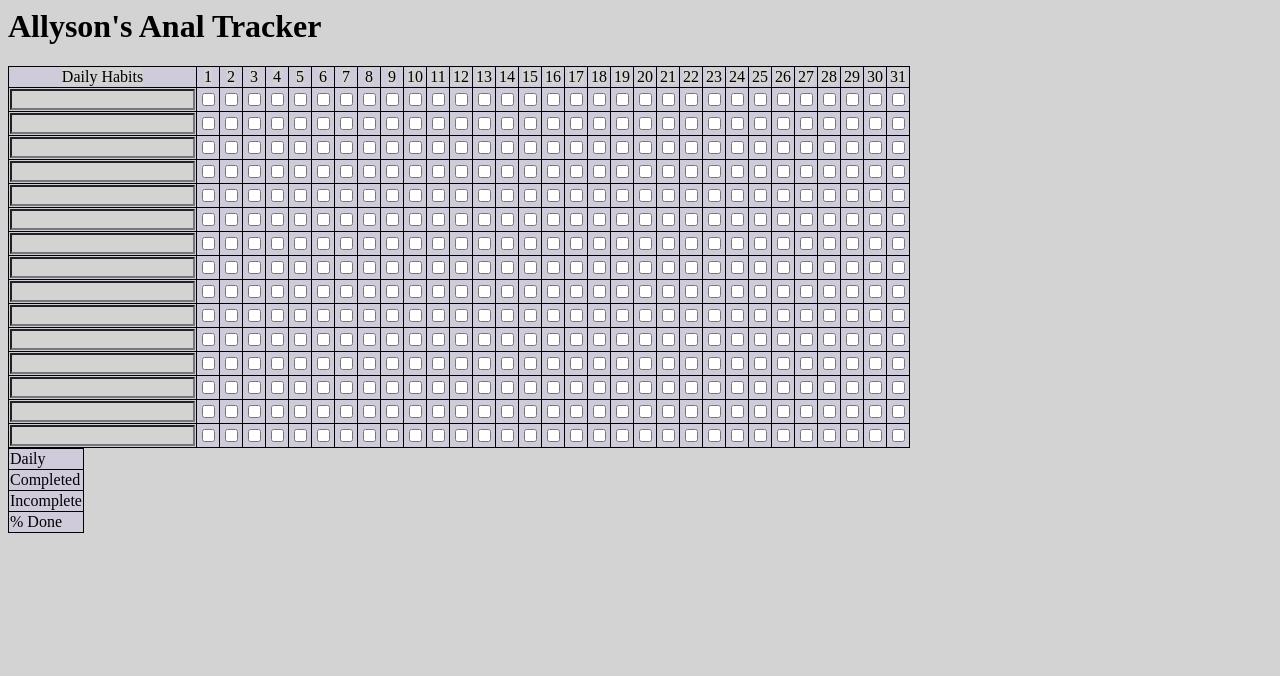
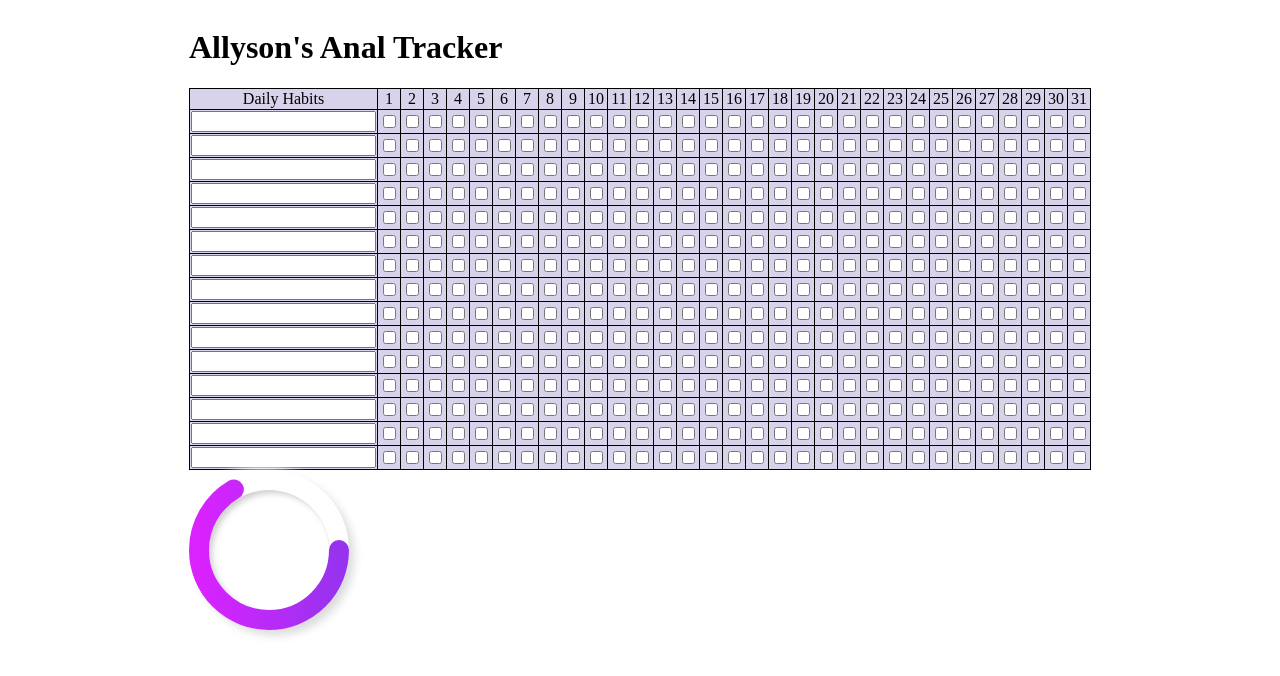
Before and after one commit to masontpowell/todoapp, a plain HTML site: page index.html in a window 1280 px wide. Drawn offline with Linux system fonts and the light colour scheme.

Commit message:
adding the first circular progress tracker and trying to get it to do what it is supposed to do

```diff
--- a/index.html
+++ b/index.html
@@ -1600,24 +1600,23 @@
                     </form>
                 </table>
             </div>
-            <div>
-            <!--Daily Progress table-->
-                <table>
-                    <form>
-                        <tr>
-                            <td>Daily</td>
-                        </tr>
-                        <tr>
-                            <td>Completed</td>
-                        </tr>
-                        <tr>
-                            <td>Incomplete</td>
-                        </tr>
-                        <tr>
-                            <td>% Done</td>
-                        </tr>
-                    </form>
-                </table>
+            <!--Circular Progress Tracker for Daily habits-->
+            <div class="completedProgress">
+                <div class="outer">
+                    <div class="inner">
+                        <div id="number">
+                        </div>
+                    </div>
+                </div>
+                    <svg xmlns="http://www.w3.org/2000/svg" version="1.1" width="160px" height="160px">
+                        <defs>
+                            <linearGradient id="GradientColor">
+                                <stop offset="0%" stop-color="#DA22FF" />
+                                <stop offset="100%" stop-color="#9733EE" />
+                            </linearGradient>
+                        </defs>
+                            <circle cx="80" cy="80" r="70" stroke-linecap="round" />
+                    </svg>
             </div>
         </body>
     </html>
--- a/styles.css
+++ b/styles.css
@@ -1,12 +1,77 @@
 * {
-    background-color:lightgray;
+
+    box-sizing: border-box;
+
 }
+
+body {
+    display: flex;
+    align-content: center;
+    justify-content: center;
+}
+
 table, th, td {
     border: 1px solid;
     border-collapse: collapse;
     background-color: rgba(203,195,227, 0.5);
   }
 
+.completedProgress {
+    width: 160px;
+    height: 160px;
+    position: relative;
+}
+
+.outer {
+    width: 160px;
+    height: 160px;
+    padding: 20px;
+    box-shadow: 6px 6px 10px -1px rgba(0,0,0,0.15),
+                -6px -6px 10px -1px rgba(255,255,255,0.7);
+    border-radius: 50%;
+}
+
+.inner {
+    width: 120px;
+    height: 120px;
+    border-radius: 50%;
+    display: flex;
+    align-items: center;
+    justify-content: center;
+    box-shadow: inset 4px 4px 6px -1px rgba(0,0,0,0.2),
+                 inset -4px -4px 6px -1px rgba(255,255,255,0.7),
+                  -0.5px -0.5px 0px rgba(255,255,255,1.0),
+                  0.5px 0.5px 0px rgba(0,0,0,0.15),
+                  0px 12px 10px -10px rgba(0,0,0,0.05);
+}
+
+#number {
+    font-weight: 600;
+    font-size: 27px;
+    color: rgba(203,195,227, 1.0)
+}
+
+circle {
+    fill: none;
+    stroke: url(#GradientColor);
+    stroke-width: 20px;
+    stroke-dasharray: 450;
+    stroke-dashoffset: 450;
+    animation: anim 2s linear forwards;
+}
+
+@keyframes anim {
+    100% {
+        stroke-dashoffset: 157.5;
+    }
+}
+
+svg {
+    position: absolute;
+    top: 0;
+    left: 0;
+}
+
 #table1 {
     text-align: center;
     border: 40px;
```
Also changed, not shown: scripts.js (+11 -0 lines).
